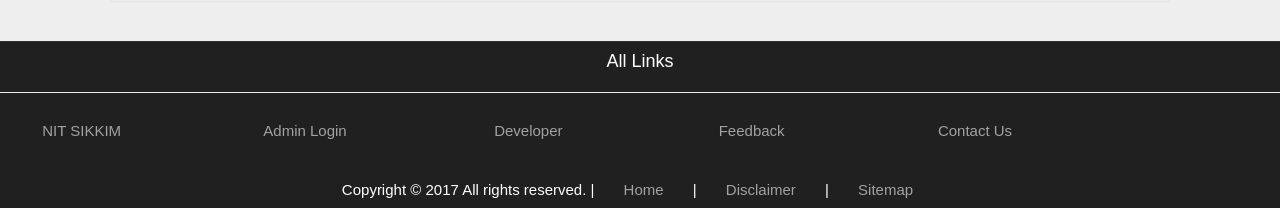
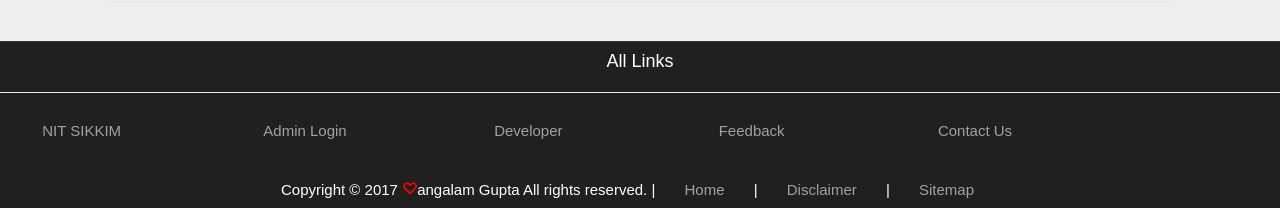
Before and after one commit to mangalam-gupta/online-examination-system, a PHP site: page /dash.php in a window 1280 px wide. Shown: the part 616-824 px from the top of the page. Run offline with PHP 8.4, Linux system fonts and the light colour scheme; the visitor is signed in with stand-in values (Sample User, id 1); data comes from the database, SQL or seed files in the repository; some web fonts are replaced.

Commit message:
Update dash.php

```diff
--- a/dash.php
+++ b/dash.php
@@ -465,7 +465,7 @@ echo '</table></div>';}
 		<br/>
 		<br/>
 		<br/>
-		<p class="copy">Copyright &copy; 2017  All rights reserved.  | <a href="#">Home</a> | <a href="#">Disclaimer</a> | <a href="#">Sitemap</a> </p>
+		<p class="copy">Copyright &copy; 2017 <span class="glyphicon glyphicon-heart-empty" style="color:red"></span>angalam Gupta   All rights reserved.  | <a href="#">Home</a> | <a href="#">Disclaimer</a> | <a href="#">Sitemap</a> </p>
 	</div>
 
 	<div class="modal fade title1" id="developers">
```
